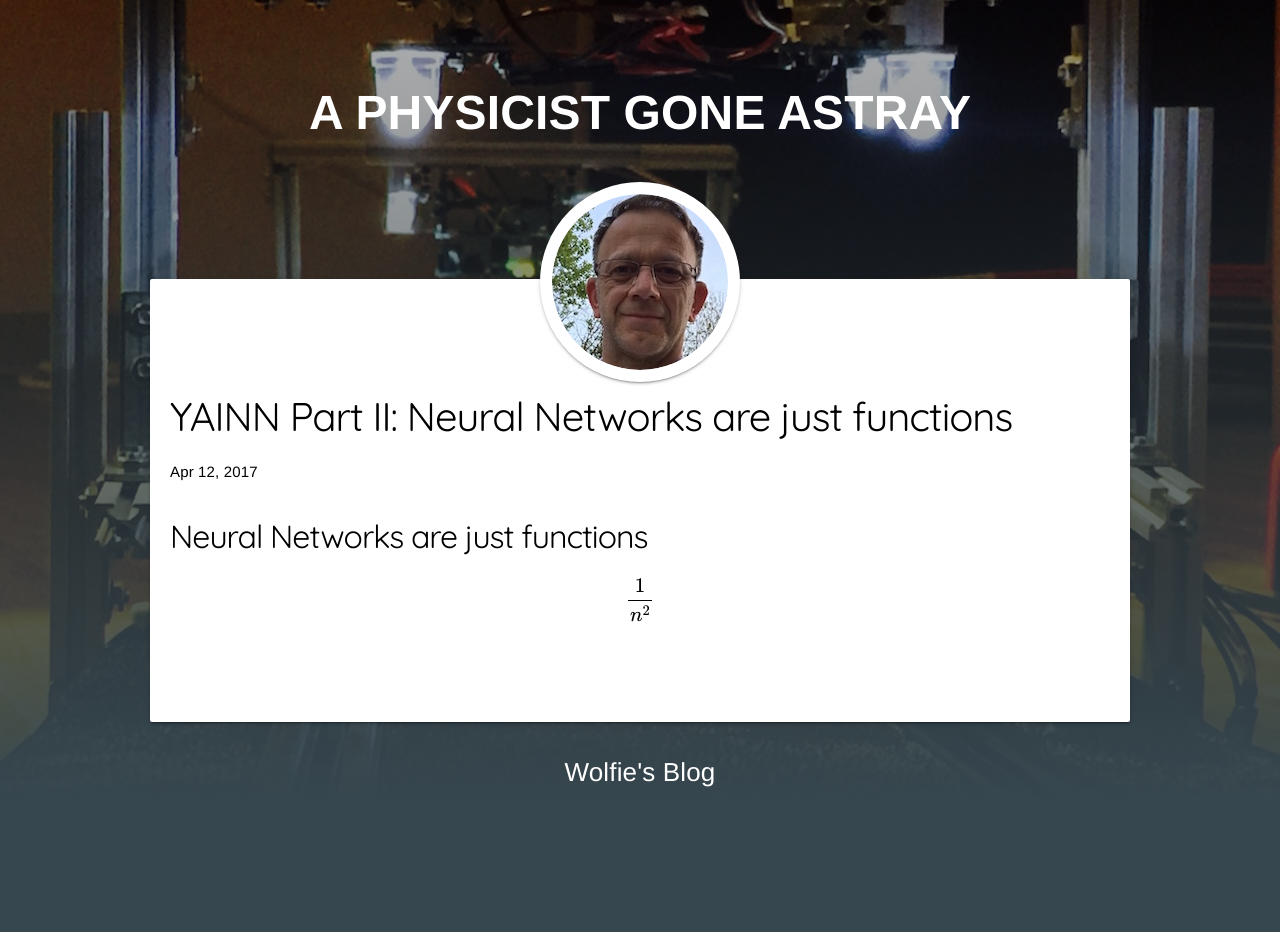
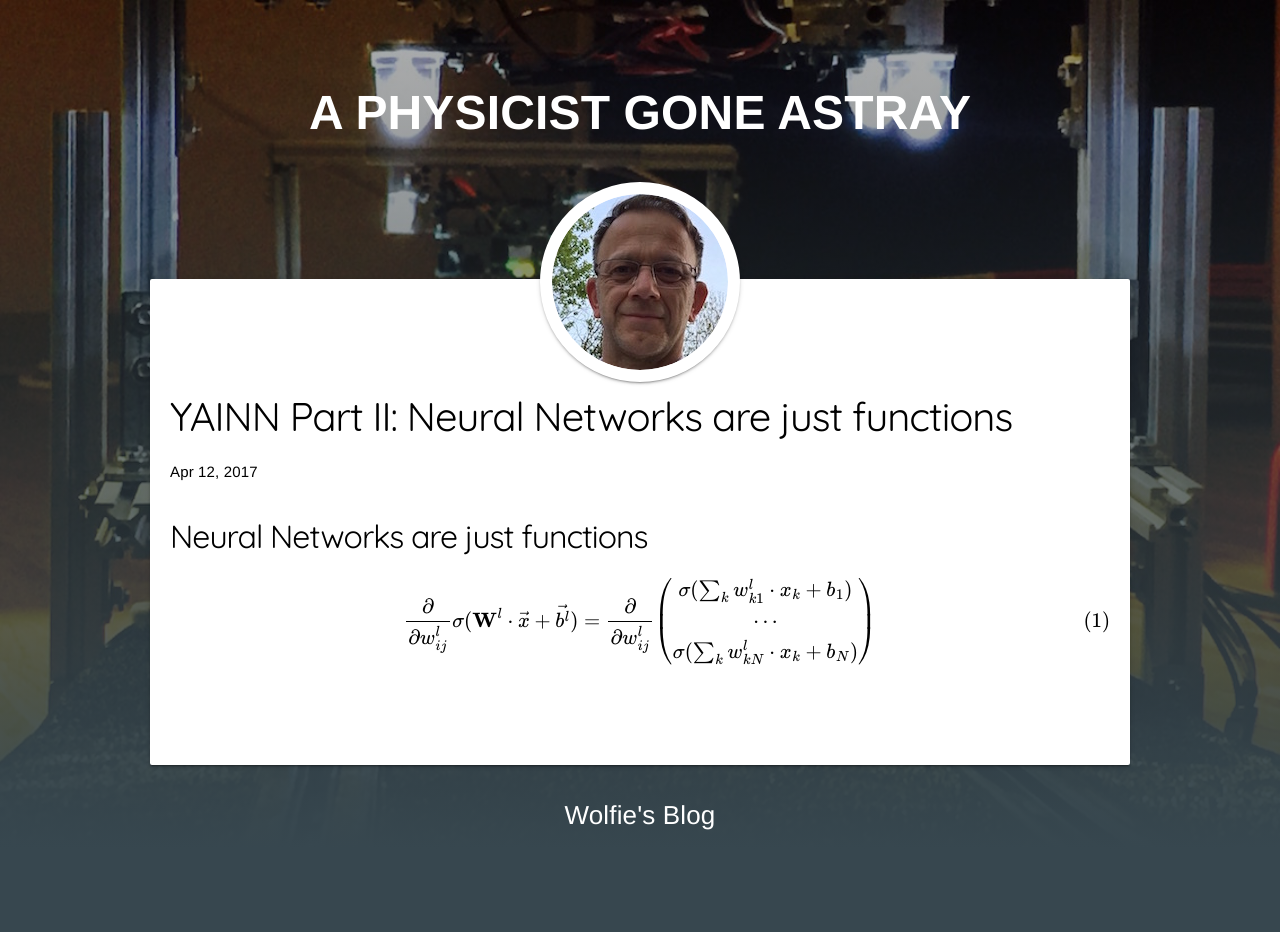
Before and after one commit to smurve/smurve.github.io, a Jekyll site: the page built from _posts/2017-04-12-yainn2.markdown, in a window 1280 px wide. Built offline with Jekyll 4.4.1, drawn with Linux system fonts in a browser that asks for light colours; formulas are drawn with MathJax 3; comment, search, counter and statistics services are not loaded; before the commit the page ends 900 px from its top, so only the background shows below that.

Commit message:
more tests

```diff
--- a/_posts/2017-04-12-yainn2.markdown
+++ b/_posts/2017-04-12-yainn2.markdown
@@ -7,4 +7,10 @@ permalink: yainn2
 ---
 ### Neural Networks are just functions
 
-\\[ \frac{1}{n^{2}} \\]
+\begin{equation}
+\frac{\partial}{\partial w^l_{ij}}\sigma(\mathbf{W}^l \cdot \vec{x} + \vec{b^l}) =
+\frac{\partial }{\partial w^l_{ij}} \pmatrix{\
+	\sigma(\sum_k w^l_{k1} \cdot x_k + b_1 )
+	\cr \cdots \cr
+	\sigma(\sum_k w^l_{kN} \cdot x_k + b_N)}
+\end{equation}
```
